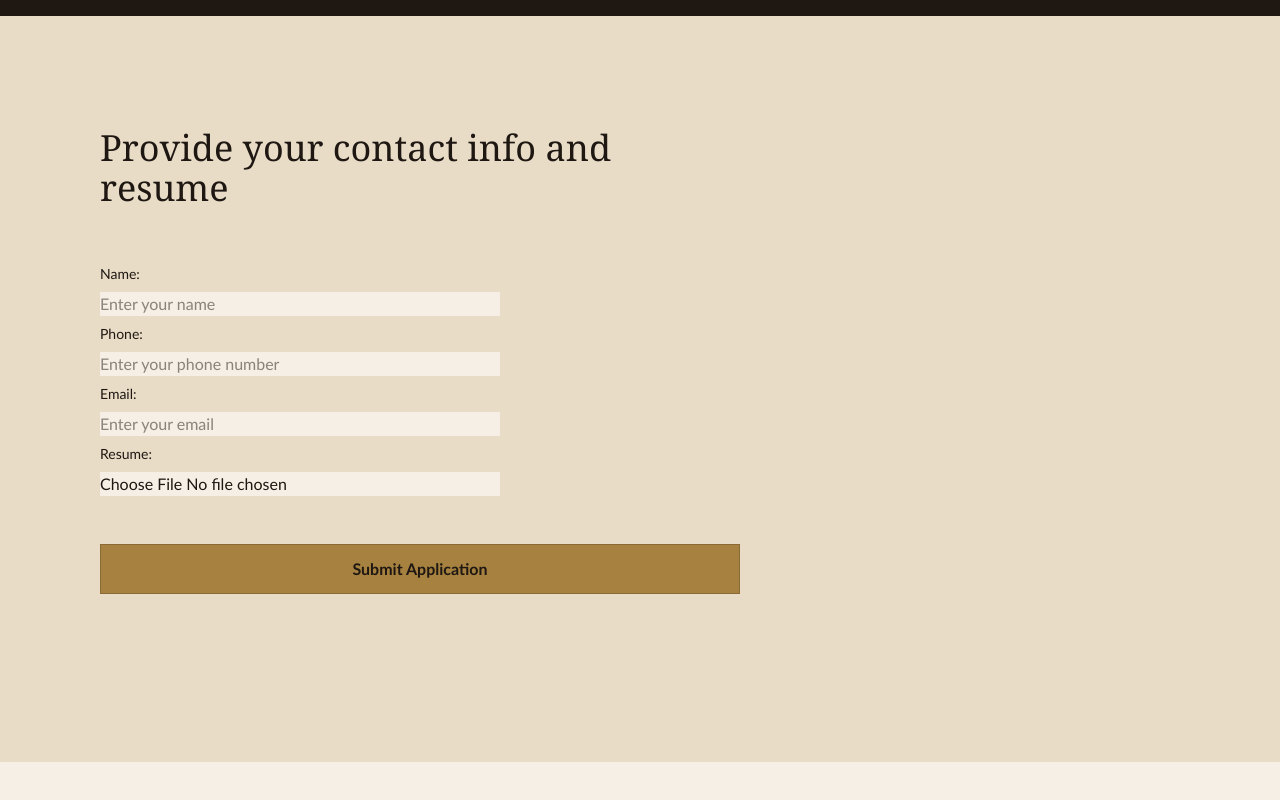
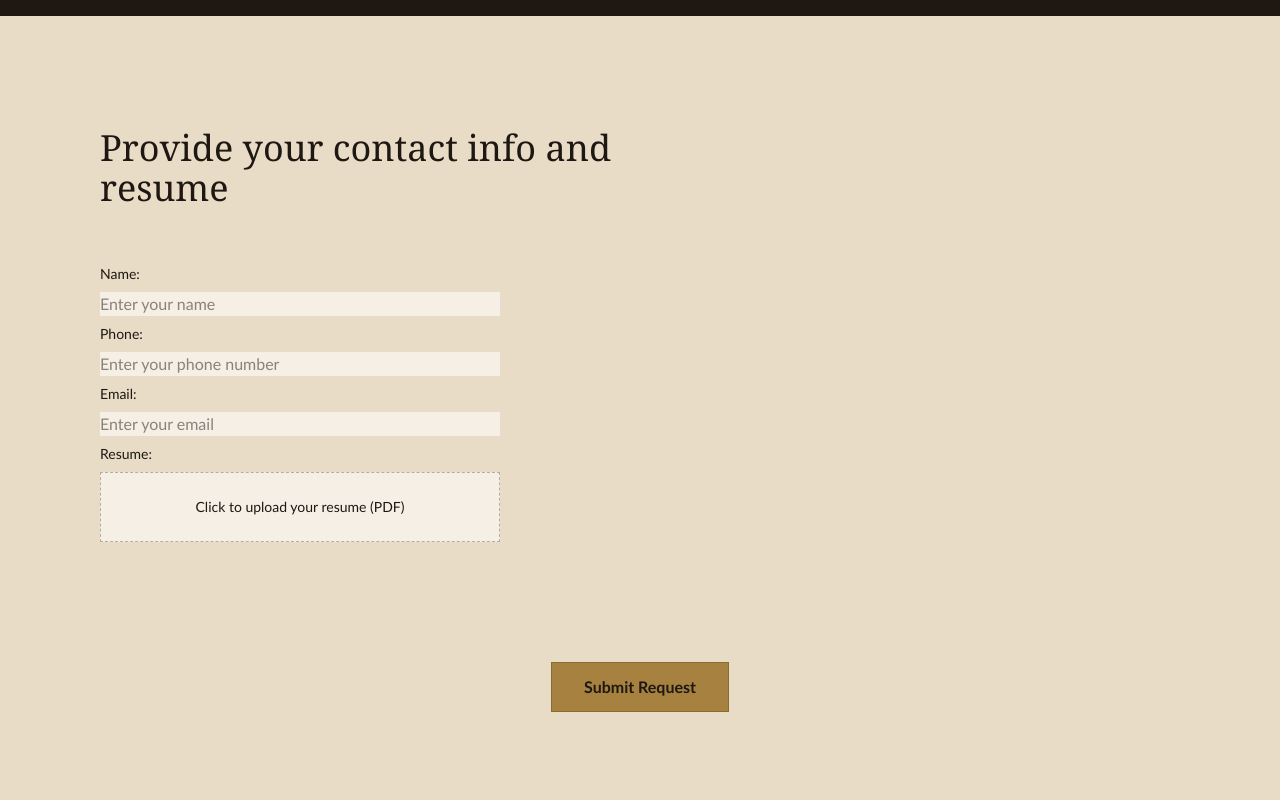
Before and after one commit to nick92461/salon-evolve, a Next.js app: page /careers in a window 1280 px wide. Shown: the part 784-1584 px from the top of the page. Before the commit the page ends 1546 px from the top, so only its background shows below. Built offline with nearby package versions, Linux system fonts and the light colour scheme.

Commit message:
customize upload file field on career page form

```diff
--- a/src/components/careers/Form.tsx
+++ b/src/components/careers/Form.tsx
@@ -1,8 +1,11 @@
 "use client";
 
+import { useState } from "react";
 import { motion } from "framer-motion";
 
 export default function Form() {
+    const [resumeFileName, setResumeFileName] = useState<string | null>(null);
+
     async function handleSubmit(e: React.SubmitEvent<HTMLFormElement>) {
         e.preventDefault();
         const formData = new FormData(e.currentTarget);
@@ -10,6 +13,10 @@ export default function Form() {
             method: "POST",
             body: formData
         })
+    }
+
+    function confirmSubmission() {
+        window.alert("Your application has been submitted!");
     }
 
     return (
@@ -78,23 +85,40 @@ export default function Form() {
                         <label htmlFor="resume" className="w-24 text-sm pr-2">
                             Resume:
                         </label>
+                        <label
+                            htmlFor="resume"
+                            className="block w-full max-w-[400px] cursor-pointer border border-dashed border-ink/30 bg-parchment px-4 py-6 text-center text-sm text-ink trainsition-colors hover:border-brass hover:bg-brass-light"
+                        >
+                            {resumeFileName ?? "Click to upload your resume (PDF)"}
+                        </label>
                         <input
                             id="resume"
                             name="resume"
                             type="file"
                             accept=".pdf"
-                            className="bg-parchment w-full max-w-[400px]"
+                            onChange={(e) => setResumeFileName(e.target.files?.[0]?.name ?? null)}
+                            className="sr-only"
                             required
                         />
-                        <button
-                            type="submit"
-                            className="mt-10 border border-ink/20 bg-brass px-8 py-3 font-semibold text-ink transition-colors hover:bg-brass-light"
-                        >
-                            Submit Application
-                        </button>
+
                     </div>
                 </motion.form>
-        </div>
+                <motion.div
+                    initial={{ opacity: 0, y: 28 }}
+                    whileInView={{ opacity: 1, y: 0 }}
+                    viewport={{ once: true, amount: 0.3 }}
+                    transition={{ duration: 0.7 }}
+                    className="mx-auto max-w-[1080px] mt-30 mb-14 flex justify-center"
+                >
+                    <button
+                        type="submit"
+                        onClick={confirmSubmission}
+                        className="border border-ink/20 bg-brass px-8 py-3 font-semibold text-ink transition-colors hover:bg-brass-light"
+                    >
+                        Submit Request
+                    </button>
+                </motion.div>
+            </div>
         </section>
     )
 }
--- a/src/components/careers/Hero.tsx
+++ b/src/components/careers/Hero.tsx
@@ -15,7 +15,7 @@ export default function Hero() {
                     transition={{ duration: 0.9, delay: 0.28 }}
                     className="mt-4 max-w-[14ch] font-display text-5xl leading-[1.05] sm:text-6xl lg:text-7xl"
                 >
-                    Looking for a new job?
+                    Want to join the team?
                 </motion.h1>
 
                 <motion.p
```
Also changed, not shown: src/components/booking/Time.tsx (indentation only).
